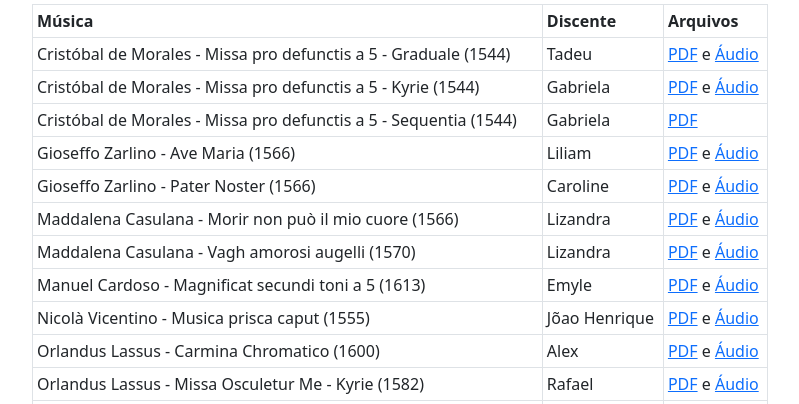
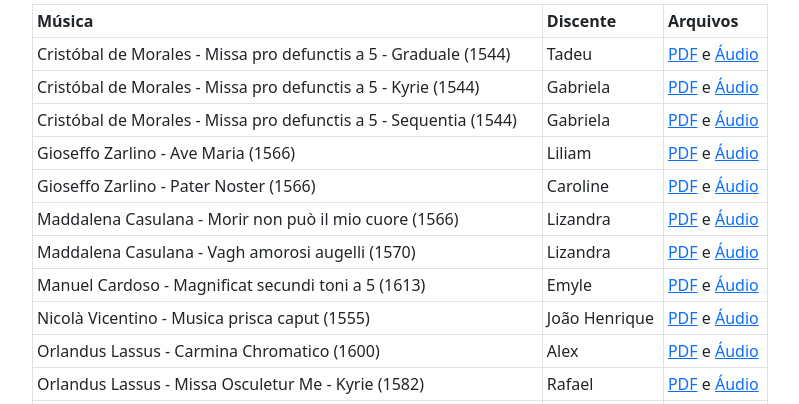
Before and after one commit to pedrokroger/pedrokroger.github.io, a Jekyll site: the page built from aulas/lem7.md, in a window 1280 px wide and 900 px high, scrolled down 1343 px. Shown: the part 151-555 px from the top of the window, without its empty margins (50-849 px from the left). Built offline with Jekyll 4.4.1, drawn with Linux system fonts in a browser that asks for light colours; some of the changed lines change nothing that is shown.

Commit message:
Fix links in LEM 7
Comment publish using rsync

```diff
--- a/aulas/lem7.md
+++ b/aulas/lem7.md
@@ -102,13 +102,13 @@
 |-------------------------------------------------------------------|---------------|-------------------------|
 | Cristóbal de Morales - Missa pro defunctis a 5 - Graduale (1544)  | Tadeu         | [PDF][10] e [Áudio][30] |
 | Cristóbal de Morales - Missa pro defunctis a 5 - Kyrie (1544)     | Gabriela      | [PDF][11] e [Áudio][31] |
-| Cristóbal de Morales - Missa pro defunctis a 5 - Sequentia (1544) | Gabriela      | [PDF][12]               |
+| Cristóbal de Morales - Missa pro defunctis a 5 - Sequentia (1544) | Gabriela      | [PDF][12] e [Áudio][32] |
 | Gioseffo Zarlino - Ave Maria (1566)                               | Liliam        | [PDF][13] e [Áudio][33] |
 | Gioseffo Zarlino - Pater Noster (1566)                            | Caroline      | [PDF][14] e [Áudio][34] |
 | Maddalena Casulana - Morir non può il mio cuore (1566)            | Lizandra      | [PDF][15] e [Áudio][35] |
 | Maddalena Casulana - Vagh amorosi augelli (1570)                  | Lizandra      | [PDF][16] e [Áudio][36] |
 | Manuel Cardoso - Magnificat secundi toni a 5 (1613)               | Emyle         | [PDF][17] e [Áudio][37] |
-| Nicolà Vicentino - Musica prisca caput (1555)                     | Jõao Henrique | [PDF][18] e [Áudio][38] |
+| Nicolà Vicentino - Musica prisca caput (1555)                     | João Henrique | [PDF][18] e [Áudio][38] |
 | Orlandus Lassus - Carmina Chromatico (1600)                       | Alex          | [PDF][19] e [Áudio][39] |
 | Orlandus Lassus - Missa Osculetur Me - Kyrie (1582)               | Rafael        | [PDF][20] e [Áudio][40] |
 | Orlandus Lassus - Sibylla Persica (1600)                          | Alex          | [PDF][21] e [Áudio][41] |
@@ -120,46 +120,47 @@
 | William Byrd - Missa a 4 - Kyrie (1592)                           | Wesley        | [PDF][27] e [Áudio][47] |
 
 
-[10]: https://docs.pkroger.com/analise/Cristóbal%20de%20Morales%20-%20Missa%20pro%20defunctis%20a%205%20-%20Graduale.pdf
-[11]: https://docs.pkroger.com/analise/Cristóbal%20de%20Morales%20-%20Missa%20pro%20defunctis%20a%205%20-%20Kyrie.pdf
-[12]: https://docs.pkroger.com/analise/Cristóbal%20de%20Morales%20-%20Missa%20pro%20defunctis%20a%205%20-%20Sequentia.pdf
-[13]: https://docs.pkroger.com/analise/Gioseffo%20Zarlino%20-%20Ave%20Maria.pdf
-[14]: https://docs.pkroger.com/analise/Gioseffo%20Zarlino%20-%20Pater%20Noster.pdf
-[15]: https://docs.pkroger.com/analise/Maddalena%20Casulana%20-%20Morir%20non%20può%20il%20mio%20cuore.pdf
-[16]: https://docs.pkroger.com/analise/Maddalena%20Casulana%20-%20Vagh%20amorosi%20augelli.pdf
-[17]: https://docs.pkroger.com/analise/Manuel%20Cardoso%20-%20Magnificat%20secundi%20toni.pdf
-[18]: https://docs.pkroger.com/analise/Nicolà%20Vicentino%20-%20Musica%20prisca%20caput.pdf
+[10]: https://docs.pkroger.com/analise/Cristobal de Morales - Missa pro defunctis a 5 - Graduale.pdf
+[11]: https://docs.pkroger.com/analise/Cristobal de Morales - Missa pro defunctis a 5 - Kyrie.pdf
+[12]: https://docs.pkroger.com/analise/Cristobal de Morales - Missa pro defunctis a 5 - Sequentia.pdf
+[13]: https://docs.pkroger.com/analise/Gioseffo Zarlino - Ave Maria.pdf
+[14]: https://docs.pkroger.com/analise/Gioseffo Zarlino - Pater Noster.pdf
+[15]: https://docs.pkroger.com/analise/Maddalena Casulana - Morir non puo il mio cuore.pdf
+[16]: https://docs.pkroger.com/analise/Maddalena Casulana - Vagh amorosi augelli.pdf
+[17]: https://docs.pkroger.com/analise/Manuel Cardoso - Magnificat secundi toni.pdf
+[18]: https://docs.pkroger.com/analise/Nicola Vicentino - Musica prisca caput.pdf
 
-[19]: https://docs.pkroger.com/analise/Orlandus%20Lassus%20-%20Carmina%20Chromatico.pdf
-[20]: https://docs.pkroger.com/analise/Orlandus%20Lassus%20-%20Missa%20Osculetur%20Me%20-%20Kyrie.pdf
-[21]: https://docs.pkroger.com/analise/Orlandus%20Lassus%20-%20Sibylla%20Persica.pdf
+[19]: https://docs.pkroger.com/analise/Orlandus Lassus - Carmina Chromatico.pdf
+[20]: https://docs.pkroger.com/analise/Orlandus Lassus - Missa Osculetur Me - Kyrie.pdf
+[21]: https://docs.pkroger.com/analise/Orlandus Lassus - Sibylla Persica.pdf
 
-[22]: https://docs.pkroger.com/analise/Palestrina%20-%20Missa%20Papae%20Marcelli%20-%20Glória.pdf
-[23]: https://docs.pkroger.com/analise/Palestrina%20-%20Missa%20Papae%20Marcelli%20-%20Kyrie.pdf
-[24]: https://docs.pkroger.com/analise/Thomas%20Tallis%20-%20Missa%20a%204%20-%20Credo.pdf
-[25]: https://docs.pkroger.com/analise/Thomas%20Tallis%20-%20Missa%20a%204%20-%20Gloria.pdf
-[26]: https://docs.pkroger.com/analise/William%20Byrd%20-%20Missa%20a%204%20-%20Gloria.pdf
-[27]: https://docs.pkroger.com/analise/William%20Byrd%20-%20Missa%20a%204%20-%20Kyrie.pdf
+[22]: https://docs.pkroger.com/analise/Palestrina - Missa Papae Marcelli - Glória.pdf
+[23]: https://docs.pkroger.com/analise/Palestrina - Missa Papae Marcelli - Kyrie.pdf
+[24]: https://docs.pkroger.com/analise/Thomas Tallis - Missa a 4 - Credo.pdf
+[25]: https://docs.pkroger.com/analise/Thomas Tallis - Missa a 4 - Gloria.pdf
+[26]: https://docs.pkroger.com/analise/William Byrd - Missa a 4 - Gloria.pdf
+[27]: https://docs.pkroger.com/analise/William Byrd - Missa a 4 - Kyrie.pdf
 
 
-[30]: https://docs.pkroger.com/analise/Cristóbal%20de%20Morales%20-%20Missa%20pro%20defunctis%20a%205%20-%20Graduale.mp3
-[31]: https://docs.pkroger.com/analise/Cristóbal%20de%20Morales%20-%20Missa%20pro%20defunctis%20a%205%20-%20Kyrie.mp3
-[33]: https://docs.pkroger.com/analise/Gioseffo%20Zarlino%20-%20Ave%20Maria.mp3
-[34]: https://docs.pkroger.com/analise/Gioseffo%20Zarlino%20-%20Pater%20Noster.mp3
-[35]: https://docs.pkroger.com/analise/Maddalena%20Casulana%20-%20Morir%20non%20può%20il%20mio%20cuore.mp3
-[36]: https://docs.pkroger.com/analise/Maddalena%20Casulana%20-%20Vagh%20amorosi%20augelli.mp3
-[37]: https://docs.pkroger.com/analise/Manuel%20Cardoso%20-%20Magnificat%20secundi%20toni.mp3
-[38]: https://docs.pkroger.com/analise/Nicolà%20Vicentino%20-%20Musica%20prisca%20caput.mp3
+[30]: https://docs.pkroger.com/analise/Cristobal de Morales - Missa pro defunctis a 5 - Graduale.mp3
+[31]: https://docs.pkroger.com/analise/Cristobal de Morales - Missa pro defunctis a 5 - Kyrie.mp3
+[32]: https://docs.pkroger.com/analise/Cristobal de Morales - Missa pro defunctis a 5 - Sequentia.mp3
+[33]: https://docs.pkroger.com/analise/Gioseffo Zarlino - Ave Maria.mp3
+[34]: https://docs.pkroger.com/analise/Gioseffo Zarlino - Pater Noster.mp3
+[35]: https://docs.pkroger.com/analise/Maddalena Casulana - Morir non puo il mio cuore.mp3
+[36]: https://docs.pkroger.com/analise/Maddalena Casulana - Vagh amorosi augelli.mp3
+[37]: https://docs.pkroger.com/analise/Manuel Cardoso - Magnificat secundi toni.mp3
+[38]: https://docs.pkroger.com/analise/Nicola Vicentino - Musica prisca caput.mp3
 
-[39]: https://docs.pkroger.com/analise/Orlandus%20Lassus%20-%20Carmina%20Chromatico.mp3
-[40]: https://docs.pkroger.com/analise/Orlandus%20Lassus%20-%20Missa%20Osculetur%20Me%20-%20Kyrie.mp3
-[41]: https://docs.pkroger.com/analise/Orlandus%20Lassus%20-%20Sibylla%20Persica.mp3
-[42]: https://docs.pkroger.com/analise/Palestrina%20-%20Missa%20Papae%20Marcelli%20-%20Glória.mp3
-[43]: https://docs.pkroger.com/analise/Palestrina%20-%20Missa%20Papae%20Marcelli%20-%20Kyrie.mp3
-[44]: https://docs.pkroger.com/analise/Thomas%20Tallis%20-%20Missa%20a%204%20-%20Credo.mp3
-[45]: https://docs.pkroger.com/analise/Thomas%20Tallis%20-%20Missa%20a%204%20-%20Gloria.mp3
-[46]: https://docs.pkroger.com/analise/William%20Byrd%20-%20Missa%20a%204%20-%20Gloria.mp3
-[47]: https://docs.pkroger.com/analise/William%20Byrd%20-%20Missa%20a%204%20-%20Kyrie.mp3
+[39]: https://docs.pkroger.com/analise/Orlandus Lassus - Carmina Chromatico.mp3
+[40]: https://docs.pkroger.com/analise/Orlandus Lassus - Missa Osculetur Me - Kyrie.mp3
+[41]: https://docs.pkroger.com/analise/Orlandus Lassus - Sibylla Persica.mp3
+[42]: https://docs.pkroger.com/analise/Palestrina - Missa Papae Marcelli - Glória.mp3
+[43]: https://docs.pkroger.com/analise/Palestrina - Missa Papae Marcelli - Kyrie.mp3
+[44]: https://docs.pkroger.com/analise/Thomas Tallis - Missa a 4 - Credo.mp3
+[45]: https://docs.pkroger.com/analise/Thomas Tallis - Missa a 4 - Gloria.mp3
+[46]: https://docs.pkroger.com/analise/William Byrd - Missa a 4 - Gloria.mp3
+[47]: https://docs.pkroger.com/analise/William Byrd - Missa a 4 - Kyrie.mp3
 
 
 <!-- ### Tópicos para os Seminários
```
Also changed, not shown: 1 other file.
